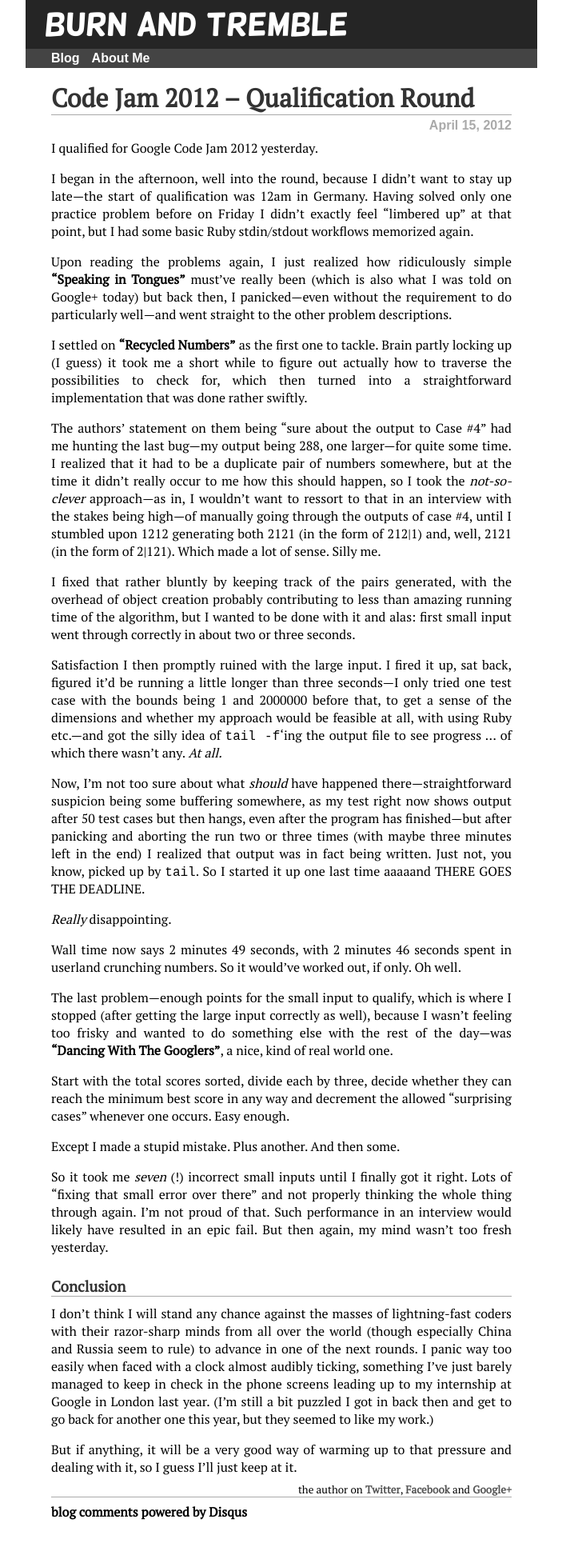
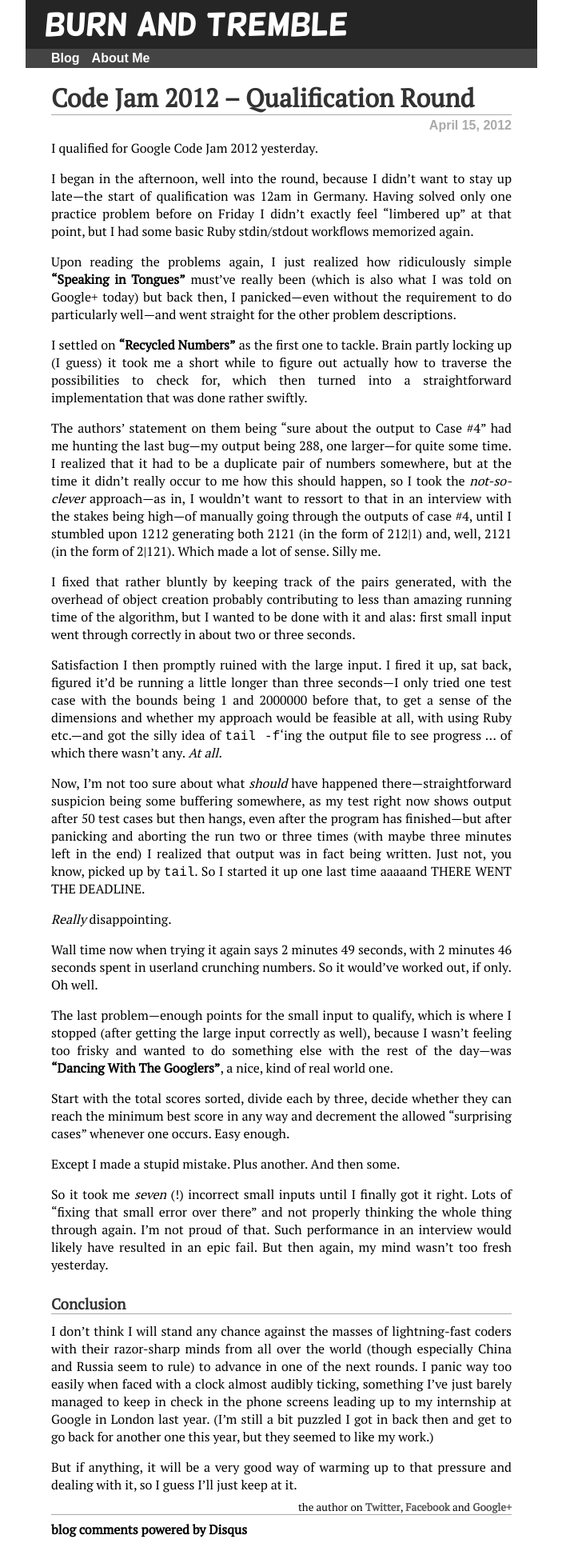
Before and after one commit to hermannloose/hermannloose.github.com, a Jekyll site: the page built from _posts/2012-04-15-codejam-qualification.md, in a window 1280 px wide. Shown: the whole page at 80% size, without its empty margins (288-991 px from the left). Built offline with Jekyll 4.4.1, drawn with Linux system fonts in a browser that asks for light colours; some web fonts are replaced; comment, search, counter and statistics services are not loaded; before the commit the page ends 1917 px from its top, so only the background shows below that.

Commit message:
Fix some grammatical blunders.

```diff
--- a/_posts/2012-04-15-codejam-qualification.md
+++ b/_posts/2012-04-15-codejam-qualification.md
@@ -15,7 +15,7 @@
 Tongues"](http://code.google.com/codejam/contest/1460488/dashboard#s=p0)
 must've really been (which is also what I was told on Google+ today) but back
 then, I panicked—even without the requirement to do particularly well—and went
-straight to the other problem descriptions.
+straight for the other problem descriptions.
 
 I settled on ["Recycled
 Numbers"](http://code.google.com/codejam/contest/1460488/dashboard#s=p2) as the
@@ -51,12 +51,13 @@
 after panicking and aborting the run two or three times (with maybe three
 minutes left in the end) I realized that output was in fact being written. Just
 not, you know, picked up by `tail`. So I started it up one last time aaaaand
-THERE GOES THE DEADLINE.
+THERE WENT THE DEADLINE.
 
 *Really* disappointing.
 
-Wall time now says 2 minutes 49 seconds, with 2 minutes 46 seconds spent in
-userland crunching numbers. So it would've worked out, if only. Oh well.
+Wall time now when trying it again says 2 minutes 49 seconds, with 2 minutes 46
+seconds spent in userland crunching numbers. So it would've worked out, if
+only. Oh well.
 
 The last problem—enough points for the small input to qualify, which is where
 I stopped (after getting the large input correctly as well), because I wasn't
```
